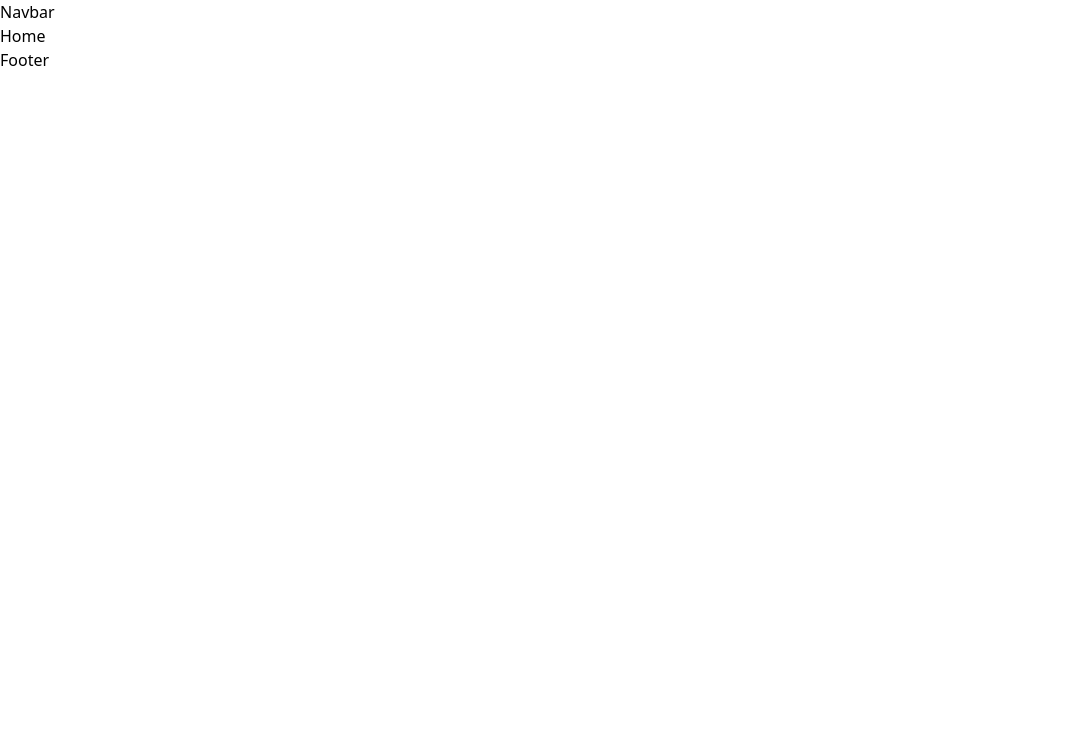
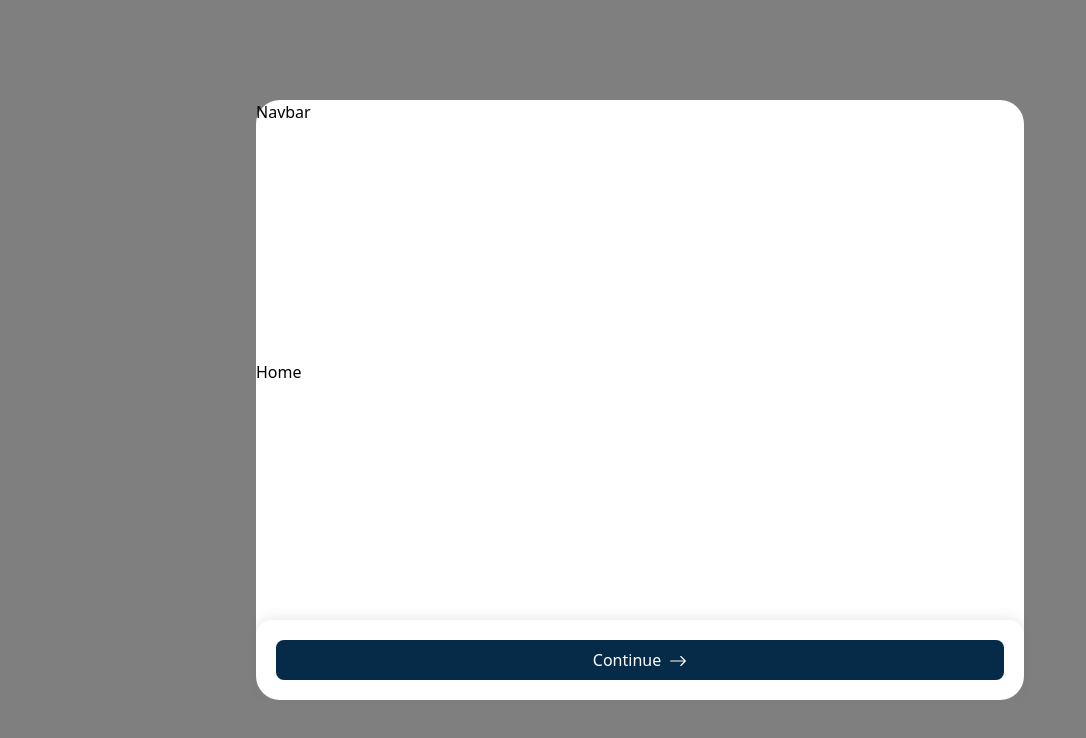
Before and after one commit to SuryanshShahi/next-boilerplate, a Next.js app: page / in a window 1280 px wide. Shown: the top 738 px of the page, without its empty margins (0-1086 px from the left). Built offline with nearby package versions, Linux system fonts and the light colour scheme.

Commit message:
FEAT: initial commit

```diff
--- a/app/components/PageWrapper/PageWrapper.tsx
+++ b/app/components/PageWrapper/PageWrapper.tsx
@@ -28,7 +28,7 @@ const PageWrapper: FC<PropsWithChildren<IPageWraps>> = ({
   typeof window !== "undefined" && window.addEventListener("scroll", slideNav);
   return (
     <Fragment>
-      <div className="animate-bottom">
+      <div className="animate-bottom justify-between flex flex-col h-full">
         <Navbar />
         <div className={`bg-white ${wrapperClass}`}>{children}</div>
         {isActive && (
--- a/app/components/footer/index.tsx
+++ b/app/components/footer/index.tsx
@@ -1,7 +1,33 @@
-import React from "react";
-
-const Footer = () => {
-  return <div>Footer</div>;
+import Button from "@/app/shared/button/Button";
+import React, { FC, PropsWithChildren } from "react";
+import { BsArrowRight } from "react-icons/bs";
+interface IFooter {
+  btnName?: string;
+  styleIcon?: string;
+  icon?: any;
+  className?: string;
+}
+const Footer: FC<PropsWithChildren<IFooter>> = ({
+  children,
+  btnName,
+  icon,
+  styleIcon,
+  className,
+}) => {
+  return (
+    <div
+      className={`p-5 shadow-footer rounded-2xl flex items-center justify-between ${className}`}
+    >
+      {children}
+      <Button
+        className="w-full"
+        icon={icon ?? <BsArrowRight size={18} />}
+        styleIcon={styleIcon}
+      >
+        {btnName ?? "Continue"}
+      </Button>
+    </div>
+  );
 };
 
 export default Footer;
--- a/app/layout.tsx
+++ b/app/layout.tsx
@@ -14,8 +14,10 @@ export default function RootLayout({
 }>) {
   return (
     <html lang="en">
-      <body>
-        <PageWrapper>{children}</PageWrapper>
+      <body className="max-w-3xl bg-black/50 mx-auto flex h-screen flex-col justify-center items-center">
+        <div className="bg-white w-full h-[calc(100vh-200px)] rounded-3xl">
+          <PageWrapper>{children}</PageWrapper>
+        </div>
       </body>
     </html>
   );
--- a/app/shared/button/Button.tsx
+++ b/app/shared/button/Button.tsx
@@ -11,6 +11,8 @@ interface IButton {
   isLoading?: boolean;
   disabled?: boolean;
   style?: any;
+  icon?: any;
+  styleIcon?: string;
 }
 
 const Button: FC<PropsWithChildren<IButton>> = ({
@@ -23,6 +25,8 @@ const Button: FC<PropsWithChildren<IButton>> = ({
   isLoading,
   disabled,
   style,
+  icon,
+  styleIcon,
 }) => {
   return (
     <button
@@ -37,6 +41,7 @@ const Button: FC<PropsWithChildren<IButton>> = ({
       ) : (
         children
       )}
+      <div className={`${styleIcon} mt-[2px]`}>{icon}</div>
     </button>
   );
 };
--- a/app/shared/button/styles.ts
+++ b/app/shared/button/styles.ts
@@ -1,6 +1,6 @@
 const styles = {
   buttonClass: (size?: string, className?: string, isDisabled?: boolean) =>
-    `h-max text-white bg-primary duration-500 p-2 px-5 ${className} ${
+    `h-max text-white bg-primary duration-500 rounded-lg p-2 px-5 flex justify-center items-center gap-x-2 ${className} ${
       isDisabled
         ? "cursor-not-allowed bg-gray-200 !text-[#A3A3A3]"
         : "hover:bg-priamry/90"
--- a/tailwind.config.ts
+++ b/tailwind.config.ts
@@ -8,6 +8,8 @@ const config: Config = {
   ],
   theme: {
     extend: {
+      colors: { primary: "#062B48" },
+      boxShadow: { footer: "0px -4px 10px 0px rgba(102, 102, 102, 0.10)" },
       backgroundImage: {
         "gradient-radial": "radial-gradient(var(--tw-gradient-stops))",
         "gradient-conic":
```
